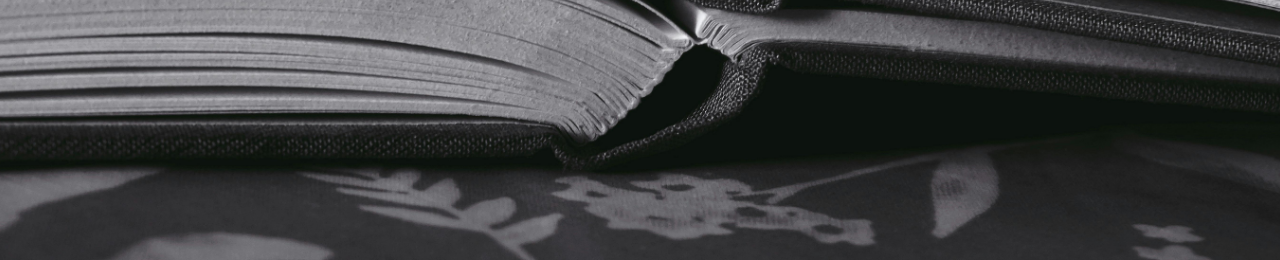
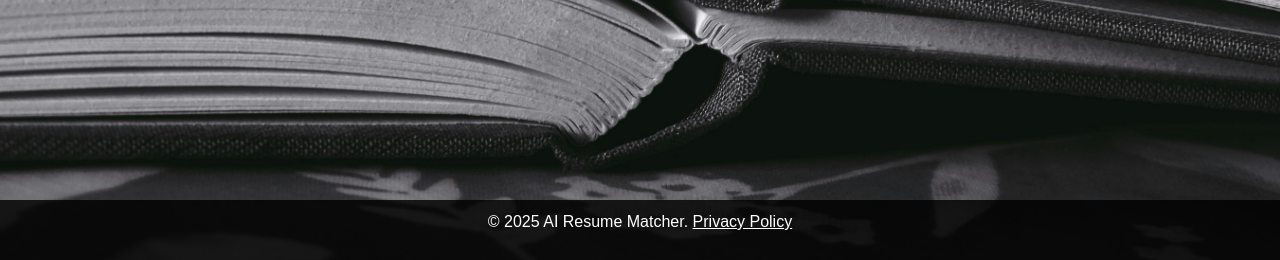
Before and after one commit to Lob-ali/Resume-Matcher, a Flask app: page / in a window 1280 px wide. Shown: the part 540-800 px from the top of the page. Run offline with Flask 3, Linux system fonts and the light colour scheme; some libraries are stand-ins or nearby versions.

Commit message:
Added Privacy Policy page link

```diff
--- a/templates/index.html
+++ b/templates/index.html
@@ -5,9 +5,9 @@
     <meta name="viewport" content="width=device-width, initial-scale=1.0">
     <title>AI Resume Matcher</title>
 
-     <meta name="google-adsense-account" content="ca-pub-2261409015194695">
+    <meta name="google-adsense-account" content="ca-pub-2261409015194695">
 
-     <script async src="https://pagead2.googlesyndication.com/pagead/js/adsbygoogle.js?client=ca-pub-2261409015194695"
+    <script async src="https://pagead2.googlesyndication.com/pagead/js/adsbygoogle.js?client=ca-pub-2261409015194695"
      crossorigin="anonymous"></script>
 
     <link href="https://cdn.jsdelivr.net/npm/bootstrap@5.3.0/dist/css/bootstrap.min.css" rel="stylesheet">
@@ -33,6 +33,15 @@
         .download-links {
             margin-top: 15px;
         }
+        footer {
+            background-color: rgba(0, 0, 0, 0.8);
+            color: white;
+            text-align: center;
+            padding: 10px;
+            position: fixed;
+            bottom: 0;
+            width: 100%;
+        }
     </style>
 </head>
 <body>
@@ -52,6 +61,10 @@
         <div id="results" class="mt-4"></div>
         <div id="downloadLinks" class="download-links"></div>
     </div>
+
+    <footer>
+        <p>&copy; 2025 AI Resume Matcher. <a href="/privacy-policy" style="color: white;">Privacy Policy</a></p>
+    </footer>
 
     <script>
         document.getElementById('uploadForm').onsubmit = async function(e) {
```
